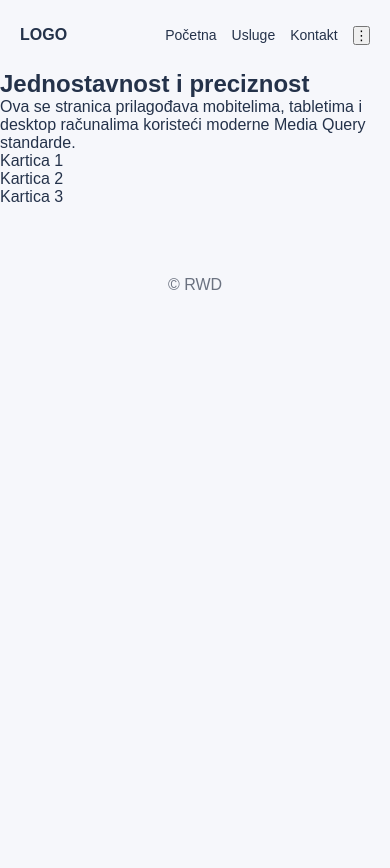
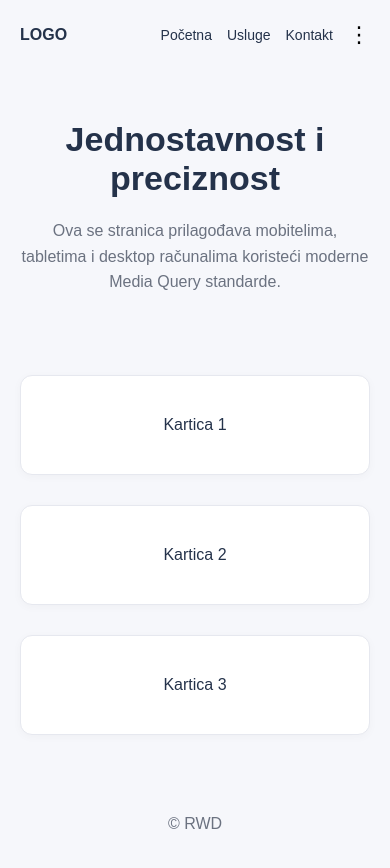
Before and after one commit to mdunic-dev/UcenjeFD4, a plain HTML site: page 02_HTML_CSS/vjezba09-2/index.html in a window 390 px wide. Before the commit the page ends 844 px from the top, so only its background shows below. Drawn offline with Linux system fonts and the light colour scheme.

Commit message:
vjezba09-2

```diff
--- a/02_HTML_CSS/vjezba09-2/index.html
+++ b/02_HTML_CSS/vjezba09-2/index.html
@@ -37,15 +37,15 @@
 
 <section class="tablica">
 
-    <div class="kolumna a">
+    <div class="kolumna">
         Kartica 1
     </div>
 
-    <div class="kolumna b">
+    <div class="kolumna">
         Kartica 2
     </div>
 
-    <div class="kolumna c">
+    <div class="kolumna">
         Kartica 3
     </div>
 
--- a/02_HTML_CSS/vjezba09-2/style.css
+++ b/02_HTML_CSS/vjezba09-2/style.css
@@ -7,235 +7,156 @@
 body{
 
     font-family:Arial, Helvetica, sans-serif;
-
     background:#f6f7fb;
-
     color:#24324a;
-
 }
 
 /* HEADER */
 
 header{
-
     height:70px;
-
     display:flex;
-
     justify-content:space-between;
-
     align-items:center;
-
     padding:0 40px;
-
 }
 
 .logo{
 
     font-weight:600;
-
 }
 
 nav{
-
     display:flex;
-
     align-items:center;
-
     gap:35px;
-
 }
 
 nav a{
 
     color:#24324a;
-
     text-decoration:none;
-
     font-size:14px;
-
 }
 
-.menu{
-
+.meni{
     border:none;
-
     background:none;
-
     font-size:22px;
-
     cursor:pointer;
-
 }
 
-/* HERO */
+/* Sadrzaj */
 
-.hero{
-
+.sadrzaj{
     max-width:850px;
-
     margin:70px auto;
-
     text-align:center;
-
     padding:0 20px;
-
 }
 
-.hero h1{
-
+.sadrzaj h1{
     font-size:52px;
-
     font-weight:700;
-
     margin-bottom:20px;
-
 }
 
-.hero p{
-
+.sadrzaj p{
     font-size:20px;
-
     color:#6b7280;
-
     line-height:1.6;
-
 }
 
-/* CARDS */
+/* tablica */
 
-.cards{
-
+.tablica{
     max-width:1200px;
-
     margin:80px auto;
-
     padding:0 20px;
-
     display:grid;
-
     grid-template-columns:repeat(3,1fr);
-
     gap:30px;
-
 }
 
-.card{
-
+.kolumna{
     height:120px;
-
     background:white;
-
     border:1px solid #e6e8ef;
-
     border-radius:12px;
-
     display:flex;
-
     justify-content:center;
-
     align-items:center;
-
     box-shadow:0 2px 10px rgba(0,0,0,.03);
-
     transition:.25s;
-
 }
 
-.card:hover{
-
+.kolumna:hover{
     transform:translateY(-5px);
-
     box-shadow:0 8px 20px rgba(0,0,0,.08);
-
 }
 
-/* FOOTER */
+/* Podnozje */
 
 footer{
-
     text-align:center;
-
     color:#6b7280;
-
     margin:70px 0;
-
 }
 
 
-/* ===========================
-        TABLET
-=========================== */
+/* TABLET */
 
 @media(max-width:991px){
 
-.hero h1{
-
+.sadrzaj h1{
     font-size:42px;
-
 }
 
-.hero p{
-
+.sadrzaj p{
     font-size:18px;
-
 }
 
-.cards{
+.tablica{
+    grid-template-columns:repeat(2,1fr);
+}
 
-    grid-template-columns:repeat(2,1fr);
-
+ .tablica > :nth-child(3){
+        grid-column:1 / -1;
     }
 
 }
 
 
-/* ===========================
-        MOBITEL
-=========================== */
+/* MOBITEL */
 
 @media(max-width:768px){
 
 header{
-
     padding:20px;
-
 }
 
 nav{
-
     gap:15px;
-
 }
 
-.hero{
-
+.sadrzaj{
     margin:50px auto;
-
 }
 
-.hero h1{
-
+.sadrzaj h1{
     font-size:34px;
-
 }
 
-.hero p{
-
+.sadrzaj p{
     font-size:16px;
-
 }
 
-.cards{
-
+.tablica{
     grid-template-columns:1fr;
-
 }
 
-.card{
-
+.kolumna{
     height:100px;
-
 }
 
 }
```
Also changed, not shown: 2 other files. Lines whose indentation alone changed are shown as unchanged.
